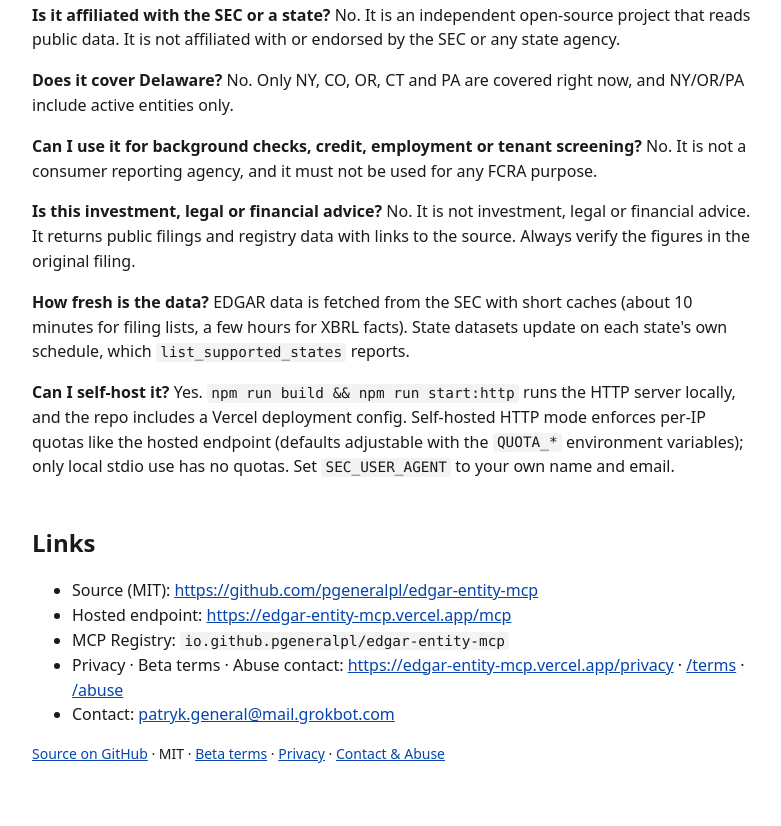
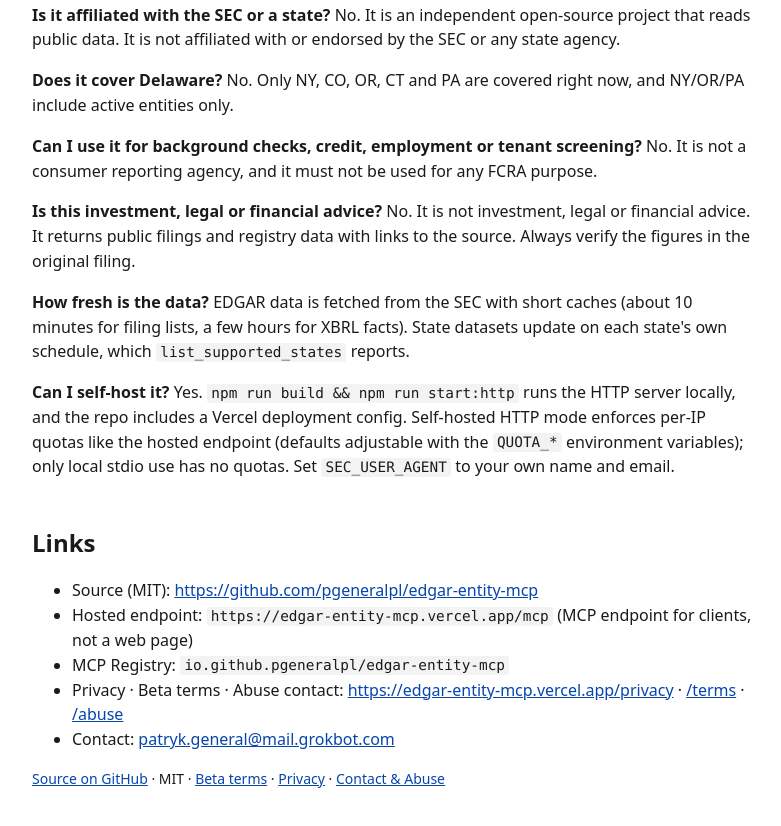
Before and after one commit to pgeneralpl/edgar-entity-mcp, a browser extension: page public/guides/sec-edgar-mcp.html in a window 1280 px wide. Shown: the part 6056-6882 px from the top of the page, without its empty margins (248-1029 px from the left). Before the commit the page ends 6861 px from the top, so only its background shows below. Drawn offline with Linux system fonts and the light colour scheme.

Commit message:
chore: pin mcp-publisher v1.8.6 with sha256 check; guide endpoint as code (#18)

```diff
--- a/public/guides/sec-edgar-mcp.html
+++ b/public/guides/sec-edgar-mcp.html
@@ -318,7 +318,7 @@ Yes. <code>npm run build &amp;&amp; npm run start:http</code> runs the HTTP serv
 <h2>Links</h2>
 <ul>
 <li>Source (MIT): <a href="https://github.com/pgeneralpl/edgar-entity-mcp" rel="noopener">https://github.com/pgeneralpl/edgar-entity-mcp</a></li>
-<li>Hosted endpoint: <a href="https://edgar-entity-mcp.vercel.app/mcp" rel="noopener">https://edgar-entity-mcp.vercel.app/mcp</a></li>
+<li>Hosted endpoint: <code>https://edgar-entity-mcp.vercel.app/mcp</code> (MCP endpoint for clients, not a web page)</li>
 <li>MCP Registry: <code>io.github.pgeneralpl/edgar-entity-mcp</code></li>
 <li>Privacy · Beta terms · Abuse contact: <a href="/privacy">https://edgar-entity-mcp.vercel.app/privacy</a> · <a href="/terms">/terms</a> · <a href="/abuse">/abuse</a></li>
 <li>Contact: <a href="mailto:patryk.general@mail.grokbot.com">patryk.general@mail.grokbot.com</a></li>
```
Also changed, not shown: .github/workflows/release.yml.
